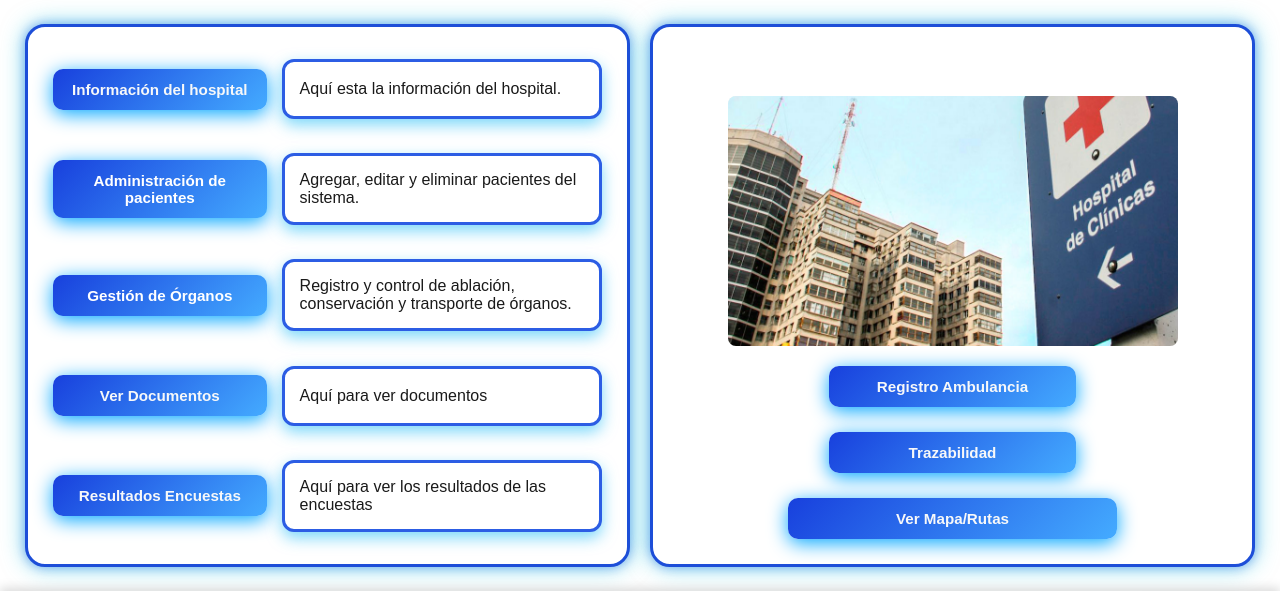
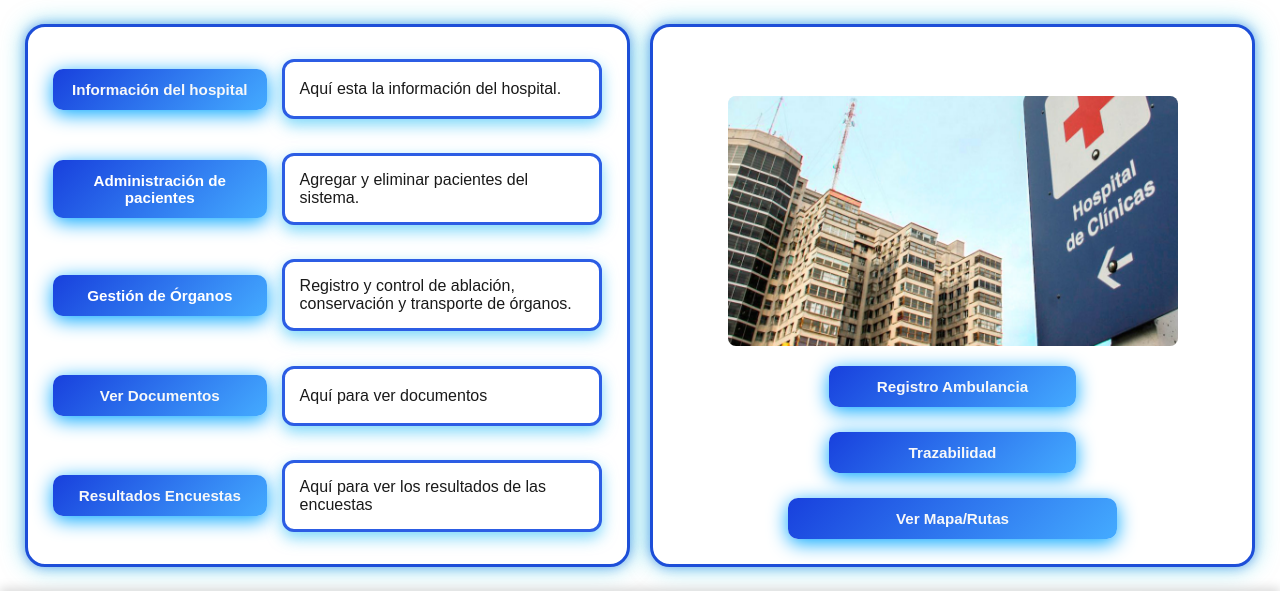
Before and after one commit to espinascuatro-rgb/Fronted-4Espinas, a PHP site: page /pages/guia.php in a window 1280 px wide. Shown: the part 152-743 px from the top of the page. Run offline with PHP 8.4, Linux system fonts and the light colour scheme; the visitor is signed in with stand-in values (Sample User, id 1).

Commit message:
Arregle un error pequeño.

```diff
--- a/pages/guia.php
+++ b/pages/guia.php
@@ -27,7 +27,7 @@
             <p>Aquí esta la información del hospital.</p>
 
             <button class="btnguia1" style="background-color: #007bff;"><a href="../pages/administracion-pacientes.php" style="color: white;">Administración de pacientes</a></button>
-            <p>Agregar, editar y eliminar pacientes del sistema.</p>
+            <p>Agregar y eliminar pacientes del sistema.</p>
 
             <button class="btnguia1" style="background-color: #8b5cf6;"><a href="../pages/gestion-organos.php" style="color: white;">Gestión de Órganos</a></button>
             <p>Registro y control de ablación, conservación y transporte de órganos.</p>
```
